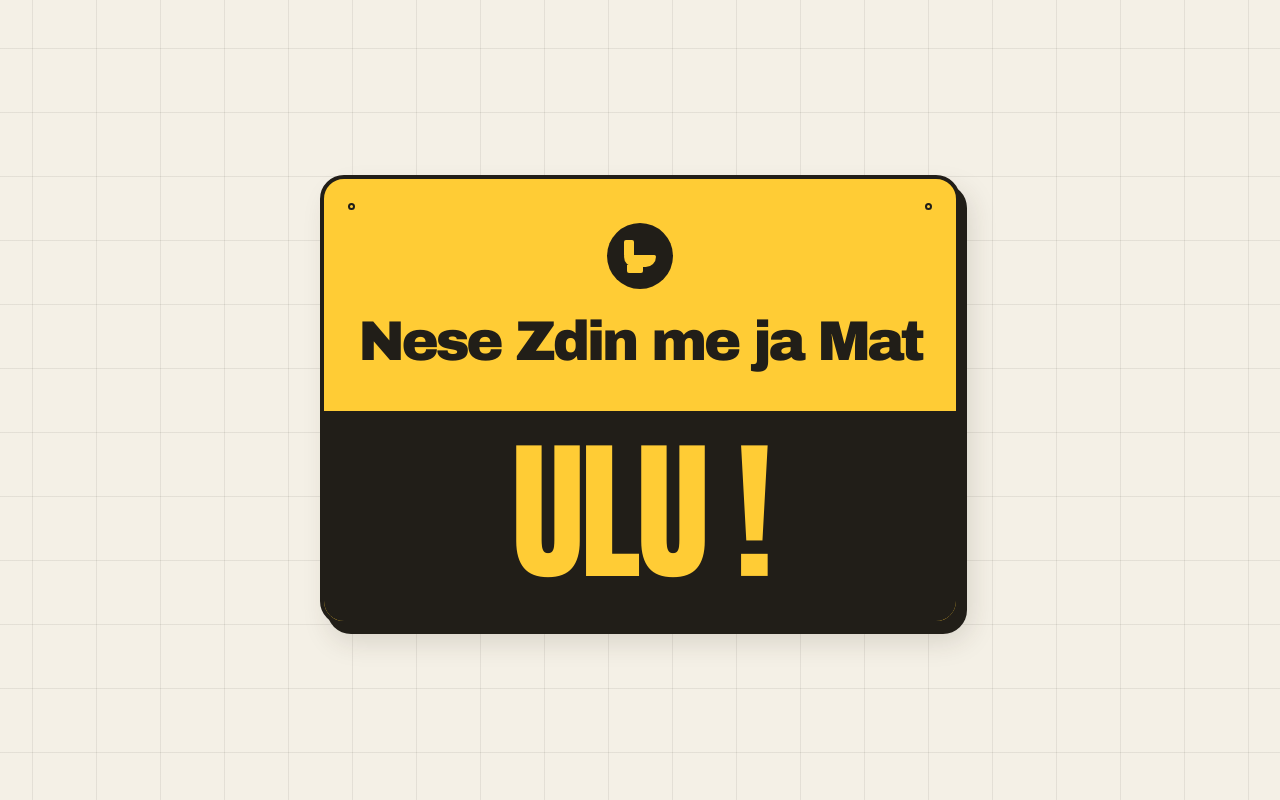
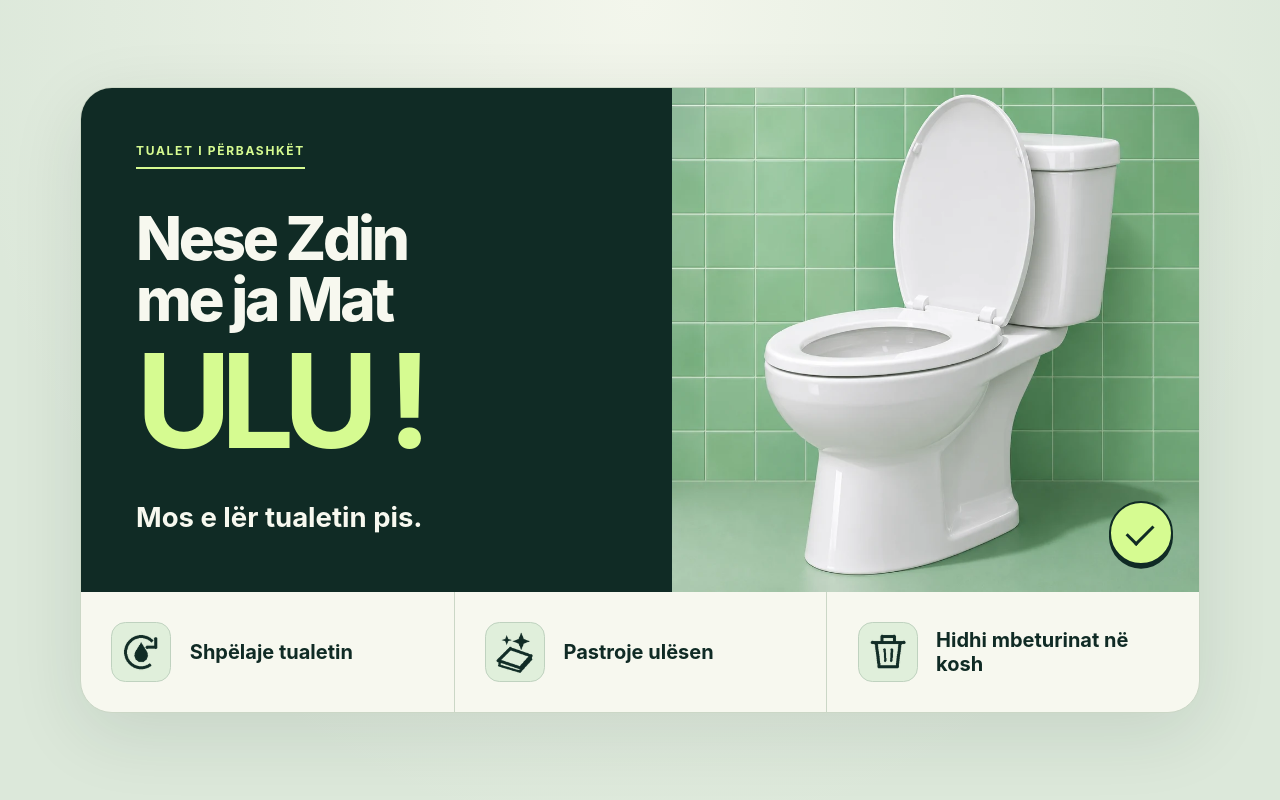
Before and after one commit to ylli-rks/ulu-restroom-sign, a plain HTML site: page index.html in a window 1280 px wide. Drawn offline with Linux system fonts and the light colour scheme.

Commit message:
Redesign restroom sign with clearer cleanup guidance

```diff
--- a/index.html
+++ b/index.html
@@ -3,109 +3,201 @@
 <head>
   <meta charset="utf-8">
   <meta name="viewport" content="width=device-width, initial-scale=1">
-  <meta name="theme-color" content="#f4f0e6">
+  <meta name="theme-color" content="#102b25">
+  <meta name="description" content="Një kujtesë për ta lënë tualetin të pastër.">
   <title>Nese Zdin me ja Mat ULU !</title>
   <style>
     :root {
       color-scheme: light;
-      --ink: #211e18;
-      --yellow: #ffcc35;
-      --tile: #f4f0e6;
+      --forest: #102b25;
+      --cream: #f7f8ef;
+      --lime: #d6fb91;
+      --mint: #e0efdb;
+      --line: #cbd7c6;
+      --gutter: clamp(1.5rem, 4.3vw, 3.5rem);
+      font-family: Inter, "Segoe UI", system-ui, sans-serif;
     }
 
     *, *::before, *::after { box-sizing: border-box; }
 
     body {
+      min-height: 100svh;
+      margin: 0;
       display: grid;
       place-items: center;
-      min-block-size: 100vh;
-      min-block-size: 100svh;
-      margin: 0;
-      padding: clamp(20px, 5vw, 56px);
-      color: var(--ink);
-      background-color: var(--tile);
-      background-image:
-        linear-gradient(to right, #211e1814 1px, transparent 1px),
-        linear-gradient(to bottom, #211e1814 1px, transparent 1px);
-      background-size: 64px 64px;
-      background-position: center;
+      padding: clamp(.75rem, 4vw, 3.75rem);
+      color: var(--forest);
+      background: #dce8da;
+      background-image: radial-gradient(ellipse at top, #f3f6ec, transparent 75%);
     }
 
-    .sign {
-      position: relative;
-      inline-size: min(100%, 640px);
+    main {
+      width: min(100%, 70rem);
       overflow: hidden;
-      border: 4px solid var(--ink);
-      border-radius: clamp(14px, 3vw, 24px);
-      background-color: var(--yellow);
-      box-shadow: 7px 9px 0 var(--ink), 10px 16px 28px #382b1b26;
-      text-align: center;
+      border: 1px solid var(--line);
+      border-radius: clamp(1.1rem, 3vw, 2rem);
+      background: var(--cream);
+      box-shadow: 0 1.25rem 4.5rem #102b251c;
     }
 
-    .sign::before, .sign::after {
-      position: absolute;
-      inset-block-start: clamp(15px, 3vw, 24px);
-      inline-size: 7px;
-      block-size: 7px;
-      border: 2px solid var(--ink);
-      border-radius: 50%;
-      content: "";
+    .hero { display: grid; grid-template-columns: 1.12fr 1fr; }
+
+    .message {
+      display: flex;
+      flex-direction: column;
+      justify-content: center;
+      min-width: 0;
+      padding: var(--gutter);
+      color: var(--cream);
+      background: var(--forest);
     }
 
-    .sign::before { inset-inline-start: clamp(15px, 3vw, 24px); }
-    .sign::after { inset-inline-end: clamp(15px, 3vw, 24px); }
-
-    .pictogram {
-      position: relative;
-      display: block;
-      inline-size: 66px;
-      block-size: 66px;
-      margin: clamp(27px, 5vw, 44px) auto 0;
-      border-radius: 50%;
-      background: var(--ink);
+    .context {
+      align-self: flex-start;
+      margin: 0 0 clamp(1.5rem, 4vw, 2.5rem);
+      padding: 0 0 .6rem;
+      border-bottom: 2px solid var(--lime);
+      color: var(--lime);
+      font-size: .75rem;
+      font-weight: 750;
+      letter-spacing: .14em;
+      text-transform: uppercase;
     }
-
-    .tank, .bowl, .base { position: absolute; background: var(--yellow); }
-    .tank { inset: 17px auto auto 17px; inline-size: 10px; block-size: 17px; border-radius: 2px; }
-    .bowl { inset: 32px auto auto 17px; inline-size: 32px; block-size: 12px; border-radius: 2px 2px 12px 12px; }
-    .base { inset: 42px auto auto 20px; inline-size: 16px; block-size: 8px; border-radius: 0 0 2px 2px; }
 
     h1 {
       margin: 0;
-      font-family: "Arial Black", "Segoe UI", sans-serif;
-      font-weight: 900;
+      font-size: clamp(2rem, 4.7vw, 4.2rem);
+      line-height: 1;
+      letter-spacing: -.055em;
+      font-weight: 800;
     }
 
-    .message {
+    .lead { display: block; text-wrap: balance; }
+
+    h1 strong {
       display: block;
-      padding: 22px 15px clamp(23px, 5vw, 38px);
-      font-size: clamp(1.375rem, 5.9vw, 3.5rem);
-      line-height: 1.1;
-      letter-spacing: -.06em;
-      text-wrap: balance;
+      margin: .06em 0 0;
+      color: var(--lime);
+      font-size: clamp(4.3rem, 10.2vw, 8.75rem);
+      line-height: .98;
+      letter-spacing: -.085em;
+      white-space: nowrap;
     }
 
-    .emphasis {
-      display: block;
-      padding: clamp(17px, 4vw, 29px) 10px clamp(23px, 5vw, 37px);
-      background: var(--ink);
-      color: var(--yellow);
-      font-family: Impact, "Arial Black", "Segoe UI", sans-serif;
-      font-size: clamp(4rem, 17vw, 9.5rem);
-      line-height: .95;
-      letter-spacing: -.025em;
+    .instruction {
+      margin: clamp(1.4rem, 3vw, 2.12rem) 0 0;
+      font-size: clamp(1.16rem, 2.45vw, 1.72rem);
+      line-height: 1.35;
+      font-weight: 650;
     }
 
-    @media print {
-      body { min-block-size: auto; }
-      .sign { box-shadow: none; print-color-adjust: exact; }
+    .photo {
+      position: relative;
+      margin: 0;
+      min-height: clamp(22rem, 38vw, 32rem);
+      isolation: isolate;
+      background: #8dbf95;
+    }
+
+    .photo img {
+      position: absolute;
+      inset: 0;
+      width: 100%;
+      height: 100%;
+      object-fit: cover;
+    }
+
+    .check {
+      position: absolute;
+      right: clamp(.95rem, 2.5vw, 1.65rem);
+      bottom: clamp(.95rem, 2.5vw, 1.65rem);
+      display: grid;
+      place-items: center;
+      width: clamp(2.75rem, 5.4vw, 4rem);
+      aspect-ratio: 1;
+      border: 2px solid var(--forest);
+      border-radius: 50%;
+      background: var(--lime);
+      box-shadow: 0 .23rem 0 var(--forest);
+    }
+
+    .check::after {
+      content: "";
+      width: 44%;
+      height: 25%;
+      border: solid var(--forest);
+      border-width: 0 0 .23rem .23rem;
+      transform: translateY(-15%) rotate(-45deg);
+    }
+
+    .actions {
+      display: grid;
+      grid-template-columns: repeat(3, minmax(0, 1fr));
+      margin: 0;
+      padding: 0;
+      list-style: none;
+    }
+
+    .action {
+      display: flex;
+      align-items: center;
+      gap: clamp(.65rem, 2vw, 1.15rem);
+      min-width: 0;
+      padding: clamp(1rem, 2.6vw, 1.9rem);
+      font-size: clamp(1rem, 1.9vw, 1.25rem);
+      line-height: 1.22;
+      font-weight: 750;
+    }
+
+    .action + .action { border-inline-start: 1px solid var(--line); }
+
+    .icon {
+      flex: 0 0 auto;
+      width: clamp(3rem, 5.6vw, 3.75rem);
+      aspect-ratio: 1;
+      border: 1px solid #bfd2bf;
+      border-radius: .9rem;
+      background: var(--mint) url("cleanup-icons.png") no-repeat;
+      background-size: 300% 100%;
+    }
+
+    .icon-flush { background-position: left; }
+    .icon-wipe { background-position: center; }
+    .icon-bin { background-position: right; }
+
+    @media (max-width: 680px) {
+      .hero { grid-template-columns: 1fr; }
+      .message { padding-block: 1.65rem 1.8rem; }
+      .context { margin-bottom: 1.25rem; }
+      h1 { font-size: clamp(1.7rem, 6.7vw, 2.9rem); }
+      h1 strong { font-size: clamp(4.4rem, 18vw, 7.5rem); }
+      .instruction { margin-top: 1rem; }
+      .photo { min-height: 0; aspect-ratio: 9 / 8; }
+      .photo img { object-position: 50% 30%; }
+      .actions { grid-template-columns: 1fr; }
+      .action { padding: .72rem var(--gutter); }
+      .action + .action { border-inline-start: 0; border-block-start: 1px solid var(--line); }
     }
   </style>
 </head>
 <body>
-  <main class="sign">
-    <span class="pictogram" aria-hidden="true"><i class="tank"></i><i class="bowl"></i><i class="base"></i></span>
-    <h1><span class="message">Nese Zdin me ja Mat</span> <span class="emphasis">ULU !</span></h1>
+  <main>
+    <header class="hero">
+      <div class="message">
+        <p class="context">Tualet i përbashkët</p>
+        <h1><span class="lead">Nese Zdin me ja Mat</span> <strong>ULU !</strong></h1>
+        <p class="instruction">Mos e lër tualetin pis.</p>
+      </div>
+      <figure class="photo">
+        <img src="clean-toilet.webp" width="960" height="960" alt="Tualet i pastër me ulësen e ulur.">
+        <span class="check" aria-hidden="true"></span>
+      </figure>
+    </header>
+    <ul class="actions" role="list">
+      <li class="action"><span class="icon icon-flush" aria-hidden="true"></span>Shpëlaje tualetin</li>
+      <li class="action"><span class="icon icon-wipe" aria-hidden="true"></span>Pastroje ulësen</li>
+      <li class="action"><span class="icon icon-bin" aria-hidden="true"></span>Hidhi mbeturinat në kosh</li>
+    </ul>
   </main>
 </body>
 </html>
```
Also changed, not shown: clean-toilet.webp (added), cleanup-icons.png (added).
